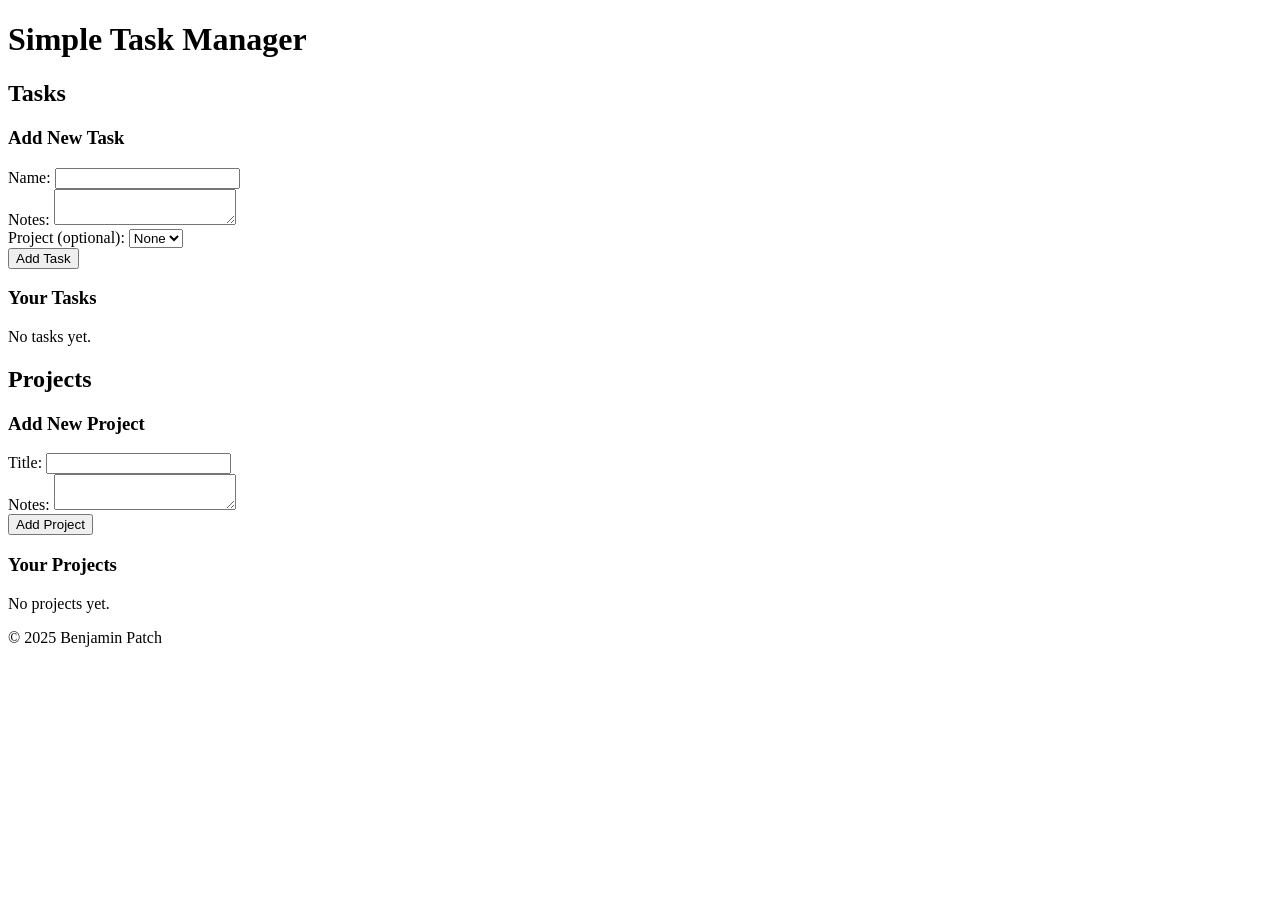
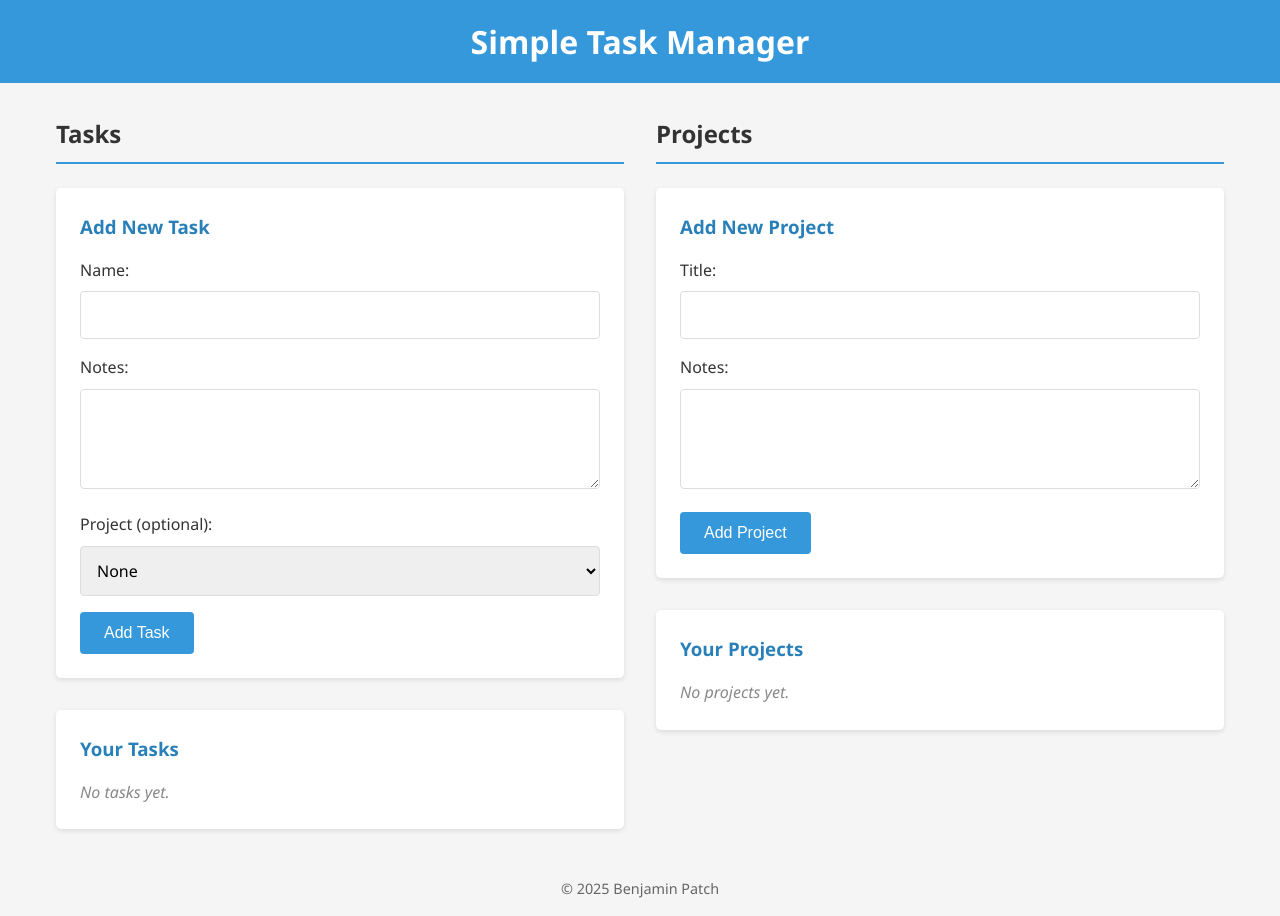
Before and after one commit to dev-patch17/simple-task-manager, a FastAPI app: page / in a window 1280 px wide. Before the commit the page ends 647 px from the top, so only its background shows below. Run offline with FastAPI, Linux system fonts and the light colour scheme.

Commit message:
Add basic styles to app

```diff
--- a/app/static/styles.css
+++ b/app/static/styles.css
@@ -0,0 +1,233 @@
+/* Basic Reset */
+* {
+    margin: 0;
+    padding: 0;
+    box-sizing: border-box;
+}
+
+body {
+    font-family: 'Segoe UI', Tahoma, Geneva, Verdana, sans-serif;
+    line-height: 1.6;
+    color: #333;
+    background-color: #f5f5f5;
+}
+
+header {
+    background-color: #3498db;
+    color: white;
+    text-align: center;
+    padding: 1rem;
+    margin-bottom: 2rem;
+}
+
+footer {
+    text-align: center;
+    padding: 1rem;
+    margin-top: 2rem;
+    font-size: 0.9rem;
+    color: #666;
+}
+
+.container {
+    max-width: 1200px;
+    margin: 0 auto;
+    padding: 0 1rem;
+    display: flex;
+    flex-wrap: wrap;
+    gap: 2rem;
+}
+
+/* Sections */
+.tasks-section,
+.projects-section {
+    flex: 1;
+    min-width: 300px;
+}
+
+h2 {
+    border-bottom: 2px solid #3498db;
+    padding-bottom: 0.5rem;
+    margin-bottom: 1.5rem;
+}
+
+h3 {
+    margin-bottom: 1rem;
+    color: #2980b9;
+}
+
+/* Forms */
+.form-container {
+    background-color: white;
+    padding: 1.5rem;
+    border-radius: 5px;
+    box-shadow: 0 2px 5px rgba(0, 0, 0, 0.1);
+    margin-bottom: 2rem;
+}
+
+.form-group {
+    margin-bottom: 1rem;
+}
+
+label {
+    display: block;
+    margin-bottom: 0.5rem;
+    font-weight: 500;
+}
+
+input,
+textarea,
+select {
+    width: 100%;
+    padding: 0.75rem;
+    border: 1px solid #ddd;
+    border-radius: 4px;
+    font-family: inherit;
+    font-size: 1rem;
+}
+
+textarea {
+    height: 100px;
+    resize: vertical;
+}
+
+.btn-primary {
+    background-color: #3498db;
+    color: white;
+    border: none;
+    padding: 0.75rem 1.5rem;
+    border-radius: 4px;
+    cursor: pointer;
+    font-size: 1rem;
+    transition: background-color 0.3s;
+}
+
+.btn-primary:hover {
+    background-color: #2980b9;
+}
+
+/* Lists */
+.list-container {
+    background-color: white;
+    padding: 1.5rem;
+    border-radius: 5px;
+    box-shadow: 0 2px 5px rgba(0, 0, 0, 0.1);
+}
+
+.task-list,
+.project-list {
+    list-style-type: none;
+}
+
+.task-item,
+.project-item {
+    padding: 1rem;
+    border-bottom: 1px solid #eee;
+}
+
+.task-item:last-child,
+.project-item:last-child {
+    border-bottom: none;
+}
+
+.task-header,
+.project-header {
+    display: flex;
+    justify-content: space-between;
+    align-items: center;
+    margin-bottom: 0.5rem;
+}
+
+.task-actions,
+.project-actions {
+    display: flex;
+    gap: 0.5rem;
+}
+
+.btn-toggle,
+.btn-delete {
+    padding: 0.3rem 0.6rem;
+    border-radius: 3px;
+    cursor: pointer;
+    font-size: 0.9rem;
+    text-decoration: none;
+    display: inline-block;
+}
+
+.btn-toggle {
+    background-color: #2ecc71;
+    color: white;
+    border: none;
+}
+
+.btn-toggle:hover {
+    background-color: #27ae60;
+}
+
+.btn-delete {
+    background-color: #e74c3c;
+    color: white;
+    border: none;
+}
+
+.btn-delete:hover {
+    background-color: #c0392b;
+}
+
+/* Completed items */
+.completed {
+    opacity: 0.6;
+}
+
+.completed h4 {
+    text-decoration: line-through;
+}
+
+/* Descriptions */
+.task-description,
+.project-description {
+    color: #666;
+    margin-bottom: 0.75rem;
+    font-size: 0.95rem;
+}
+
+.task-date,
+.project-date {
+    font-size: 0.8rem;
+    color: #888;
+    margin-top: 0.5rem;
+}
+
+.task-project {
+    font-size: 0.9rem;
+    color: #3498db;
+    margin-bottom: 0.5rem;
+}
+
+/* Project Tasks */
+.project-tasks {
+    margin-top: 1rem;
+    padding-top: 0.5rem;
+    border-top: 1px dashed #ddd;
+}
+
+.project-tasks h5 {
+    margin-bottom: 0.5rem;
+    font-size: 0.95rem;
+}
+
+.project-tasks ul {
+    padding-left: 1.5rem;
+    list-style-type: circle;
+}
+
+.empty-list {
+    color: #888;
+    font-style: italic;
+}
+
+/* Responsive adjustments */
+@media (max-width: 768px) {
+    .container {
+        flex-direction: column;
+    }
+}
--- a/templates/base.html
+++ b/templates/base.html
@@ -4,7 +4,7 @@
     <meta charset="UTF-8">
     <meta name="viewport" content="width=device-width, initial-scale=1.0">
     <title>{% block title %}Simple Task Manager{% endblock %}</title>
-<!-- <link rel="stylesheet" href="{{ url_for('static', path='styles.css') }}"> -->
+    <link rel="stylesheet" href="{{ url_for('static', path='styles.css') }}">
 </head>
 <body>
     <header>
```
